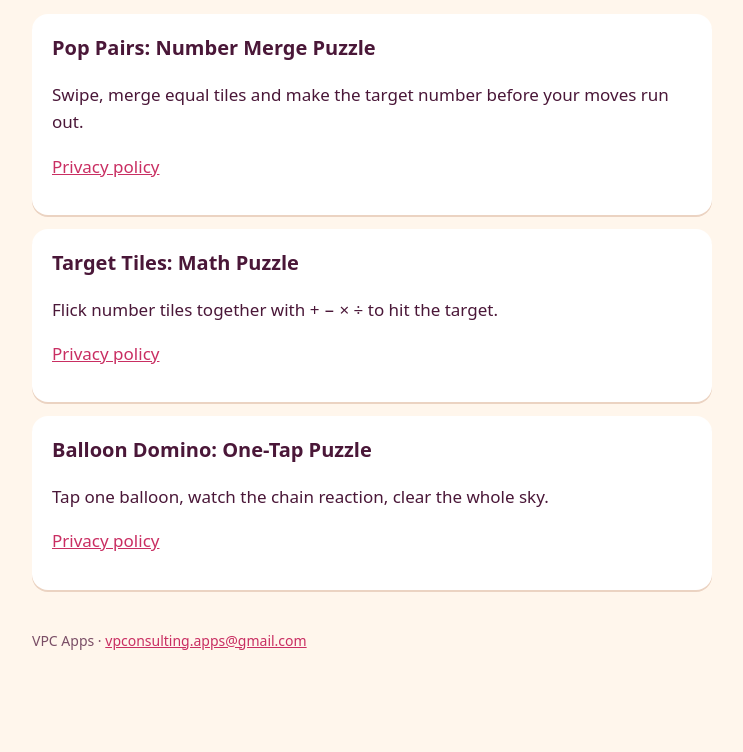
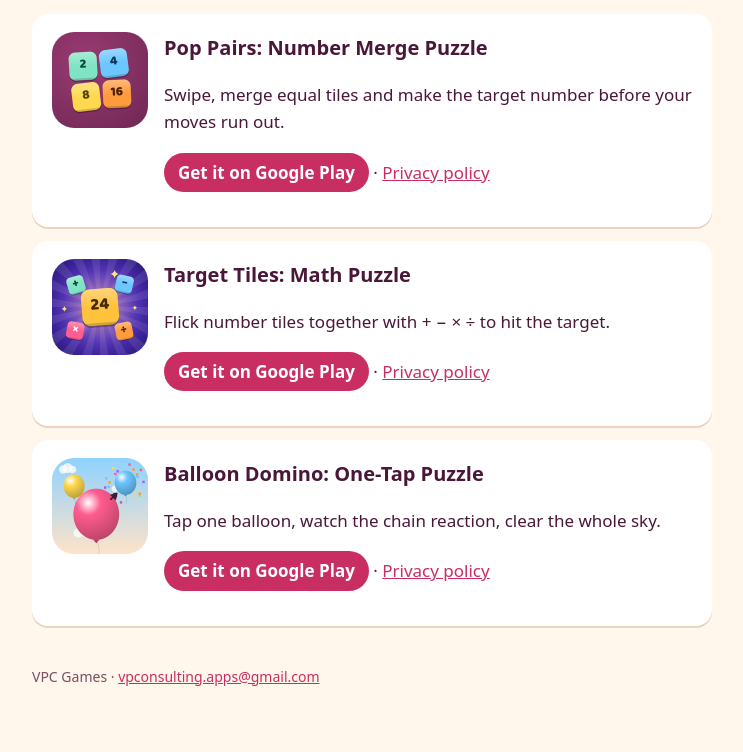
Before and after one commit to vpc-apps/vpc-apps.github.io, a plain HTML site: page index.html in a window 1280 px wide. Shown: the part 123-875 px from the top of the page, without its empty margins (268-1011 px from the left). Before the commit the page ends 839 px from the top, so only its background shows below. Drawn offline with Linux system fonts and the light colour scheme.

Commit message:
Home page: Google Play links and icons (link in bio for social accounts)

```diff
--- a/index.html
+++ b/index.html
@@ -1,8 +1,9 @@
 <!doctype html>
 <html lang="en"><head><meta charset="utf-8"><meta name="viewport" content="width=device-width,initial-scale=1">
-<title>VPC Apps</title><link rel="stylesheet" href="style.css"></head>
+<title>VPC Games</title><meta name="description" content="Bite-size puzzle games for Android: Pop Pairs, Target Tiles and Balloon Domino. Free on Google Play."><link rel="stylesheet" href="style.css"></head>
 <body><main>
-<h1>VPC Apps</h1><p class="muted">Small, offline puzzle games for Android.</p>
-<div class="card"><h2>Pop Pairs: Number Merge Puzzle</h2><p>Swipe, merge equal tiles and make the target number before your moves run out.</p><p><a href="pop-pairs/privacy.html">Privacy policy</a></p></div>
-<div class="card"><h2>Target Tiles: Math Puzzle</h2><p>Flick number tiles together with + − × ÷ to hit the target.</p><p><a href="target-tiles/privacy.html">Privacy policy</a></p></div>
-<div class="card"><h2>Balloon Domino: One-Tap Puzzle</h2><p>Tap one balloon, watch the chain reaction, clear the whole sky.</p><p><a href="balloon-domino/privacy.html">Privacy policy</a></p></div><footer>VPC Apps · <a href="mailto:vpconsulting.apps@gmail.com">vpconsulting.apps@gmail.com</a></footer></main></body></html>
+<h1>VPC Games</h1><p class="muted">Bite-size puzzle games for Android. Free on Google Play, short levels, work offline.</p>
+<div class="card game"><img src="img/pop-pairs.png" alt="Pop Pairs icon" width="96" height="96"><div><h2>Pop Pairs: Number Merge Puzzle</h2><p>Swipe, merge equal tiles and make the target number before your moves run out.</p><p><a class="play" href="https://play.google.com/store/apps/details?id=in.vpconsulting.poppairs">Get it on Google Play</a> · <a href="pop-pairs/privacy.html">Privacy policy</a></p></div></div>
+<div class="card game"><img src="img/target-tiles.png" alt="Target Tiles icon" width="96" height="96"><div><h2>Target Tiles: Math Puzzle</h2><p>Flick number tiles together with + − × ÷ to hit the target.</p><p><a class="play" href="https://play.google.com/store/apps/details?id=in.vpconsulting.targettiles">Get it on Google Play</a> · <a href="target-tiles/privacy.html">Privacy policy</a></p></div></div>
+<div class="card game"><img src="img/balloon-domino.png" alt="Balloon Domino icon" width="96" height="96"><div><h2>Balloon Domino: One-Tap Puzzle</h2><p>Tap one balloon, watch the chain reaction, clear the whole sky.</p><p><a class="play" href="https://play.google.com/store/apps/details?id=in.vpconsulting.balloondomino">Get it on Google Play</a> · <a href="balloon-domino/privacy.html">Privacy policy</a></p></div></div>
+<footer>VPC Games · <a href="mailto:vpconsulting.apps@gmail.com">vpconsulting.apps@gmail.com</a></footer></main></body></html>
--- a/style.css
+++ b/style.css
@@ -2,4 +2,6 @@
 *{box-sizing:border-box}body{margin:0;background:var(--page);color:var(--ink);font:17px/1.6 system-ui,-apple-system,"Segoe UI",Roboto,sans-serif}
 main{max-width:720px;margin:0 auto;padding:40px 20px 64px}h1{font-size:30px;line-height:1.2;margin:0 0 6px}h2{font-size:20px;margin:28px 0 6px}
 .muted{color:var(--muted)}a{color:var(--accent)}.card{background:var(--card);border-radius:16px;padding:18px 20px;margin:14px 0;box-shadow:0 2px 0 #EBD3C2}
-.card h2{margin-top:0}footer{margin-top:40px;font-size:14px;color:var(--muted)}
+.card h2{margin-top:0}footer{margin-top:40px;font-size:14px;color:var(--muted)}.game{display:flex;gap:16px;align-items:flex-start}.game img{border-radius:22px;flex:none}
+.play{display:inline-block;background:var(--accent);color:#fff;text-decoration:none;font-weight:600;padding:6px 14px;border-radius:999px}
+@media (max-width:480px){.game{flex-direction:column}}
```
Also changed, not shown: img/balloon-domino.png (added), img/pop-pairs.png (added), img/target-tiles.png (added).
